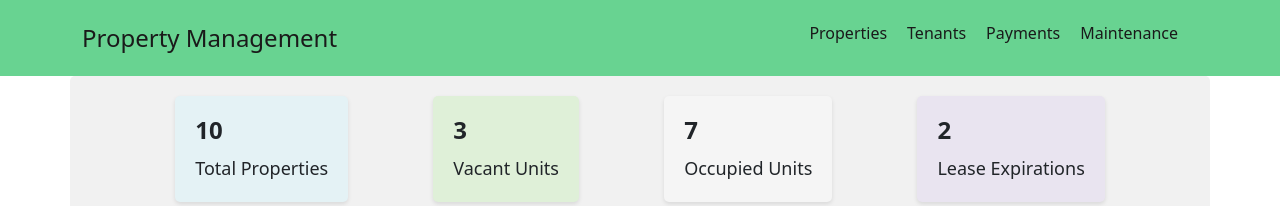
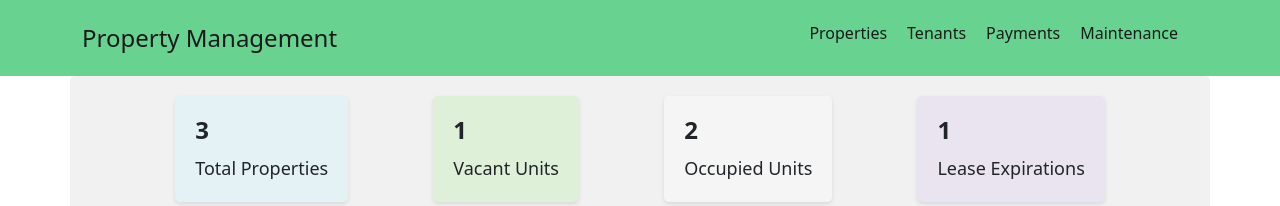
Before and after one commit to zsherman2510/PropertyManagement, a React (Vite) app: page / in a window 1280 px wide. Shown: the top 206 px of the page. Built offline with nearby package versions, Linux system fonts and the light colour scheme.

Commit message:
fix property summary

```diff
--- a/src/components/Dashboard/PropertySummary.jsx
+++ b/src/components/Dashboard/PropertySummary.jsx
@@ -1,15 +1,36 @@
-import React from 'react'
+import React from 'react';
 import DashboardWidget from '../UIComponents/DashboardWidget';
-const PropertySummary = () => {
+
+const PropertySummary = ({ properties }) => {
+  // Count the total number of properties
+  const totalProperties = properties.length;
+
+  // Count the number of vacant units
+  const vacantUnits = properties.filter((property) => property.occupancyStatus === 'Vacant').length;
+
+  // Count the number of occupied units
+  const occupiedUnits = properties.filter((property) => property.occupancyStatus === 'Occupied').length;
+
+  // Count the number of lease expirations
+  const leaseExpirations = properties.reduce((count, property) => {
+    const { tenants } = property;
+    if (tenants.length > 0) {
+      const hasExpiredLease = tenants.some((tenant) => new Date(tenant.leaseEnd) <= new Date());
+      if (hasExpiredLease) {
+        count++;
+      }
+    }
+    return count;
+  }, 0);
+
   return (
     <div className="container property-summary">
-      <DashboardWidget title="Total Properties" value={10} color="#E4F2F5"/>
-      <DashboardWidget title="Vacant Units" value={3} color="#DFF0D8"/>
-      <DashboardWidget title="Occupied Units" value={7} color="#F5F5F5"/>
-      <DashboardWidget title="Lease Expirations" value={2} color="#E9E4F0"/>
+      <DashboardWidget title="Total Properties" value={totalProperties} color="#E4F2F5" />
+      <DashboardWidget title="Vacant Units" value={vacantUnits} color="#DFF0D8" />
+      <DashboardWidget title="Occupied Units" value={occupiedUnits} color="#F5F5F5" />
+      <DashboardWidget title="Lease Expirations" value={leaseExpirations} color="#E9E4F0" />
     </div>
   );
 };
 
-
-export default PropertySummary
+export default PropertySummary;
--- a/src/components/Dashboard/index.jsx
+++ b/src/components/Dashboard/index.jsx
@@ -34,7 +34,7 @@
   }, []);
   return (
     <div>
-      <PropertySummary />
+      <PropertySummary properties={properties} />
       <div className="container d-flex justify-content-between p-0 mt-4">
         <div className="col-md-6">
           <FinancialSummary expenseItems={expenses} incomeItems={payments} />
```
